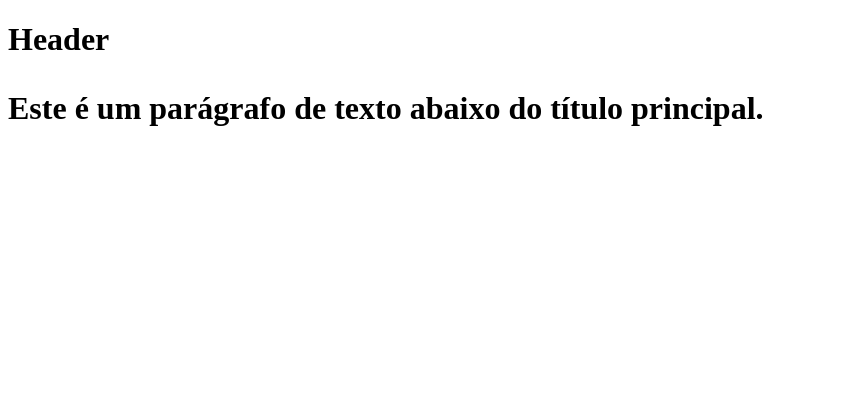
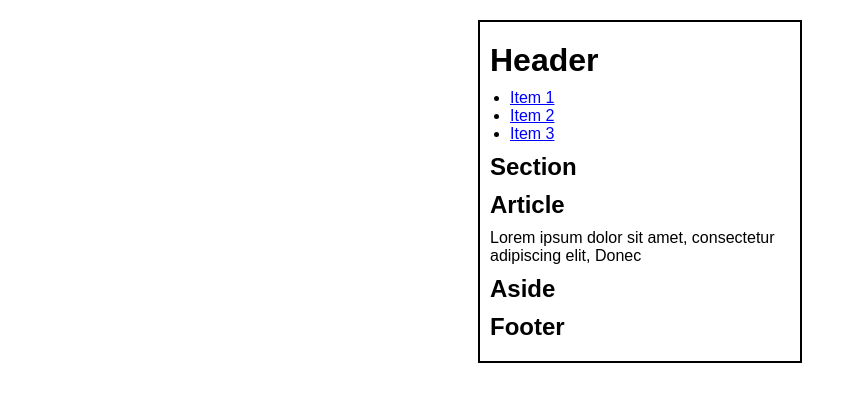
Before and after one commit to Jacksondias99/trilhaFrontEnd, a plain HTML site: page index.html in a window 1280 px wide. Shown: the whole page, without its empty margins (0-857 px from the left). Drawn offline with Linux system fonts and the light colour scheme.

Commit message:
Update index.html

```diff
--- a/index.html
+++ b/index.html
@@ -2,10 +2,60 @@
 <html lang="pt-BR">
 <head>
     <meta charset="UTF-8">
-    <title>Exemplo de Título H1</title>
+    <title>Estrutura HTML</title>
+    <style>
+        /* Adiciona borda ao redor do conteúdo */
+        body {
+            border: 2px solid black;
+            padding: 10px;
+            width: 300px;
+            margin: 20px auto;
+            font-family: Arial, sans-serif;
+        }
+        /* Estilização básica dos elementos */
+        h1, h2, p, aside, footer, ul {
+            margin: 10px 0;
+        }
+        ul {
+            list-style-type: disc;
+            padding-left: 20px;
+        }
+        a {
+            color: blue;
+            text-decoration: underline;
+        }
+    </style>
 </head>
 <body>
-    <h1> Header <h1>
-    <p>Este é um parágrafo de texto abaixo do título principal.</p>
+    <!-- Cabeçalho -->
+    <header>
+        <h1>Header</h1>
+        <ul>
+            <li><a href="#">Item 1</a></li>
+            <li><a href="#">Item 2</a></li>
+            <li><a href="#">Item 3</a></li>
+        </ul>
+    </header>
+
+    <!-- Seção principal -->
+    <section>
+        <h2>Section</h2>
+    </section>
+
+    <!-- Artigo com parágrafo -->
+    <article>
+        <h2>Article</h2>
+        <p>Lorem ipsum dolor sit amet, consectetur adipiscing elit, Donec</p>
+    </article>
+
+    <!-- Barra lateral -->
+    <aside>
+        <h2>Aside</h2>
+    </aside>
+
+    <!-- Rodapé -->
+    <footer>
+        <h2>Footer</h2>
+    </footer>
 </body>
 </html>
```
